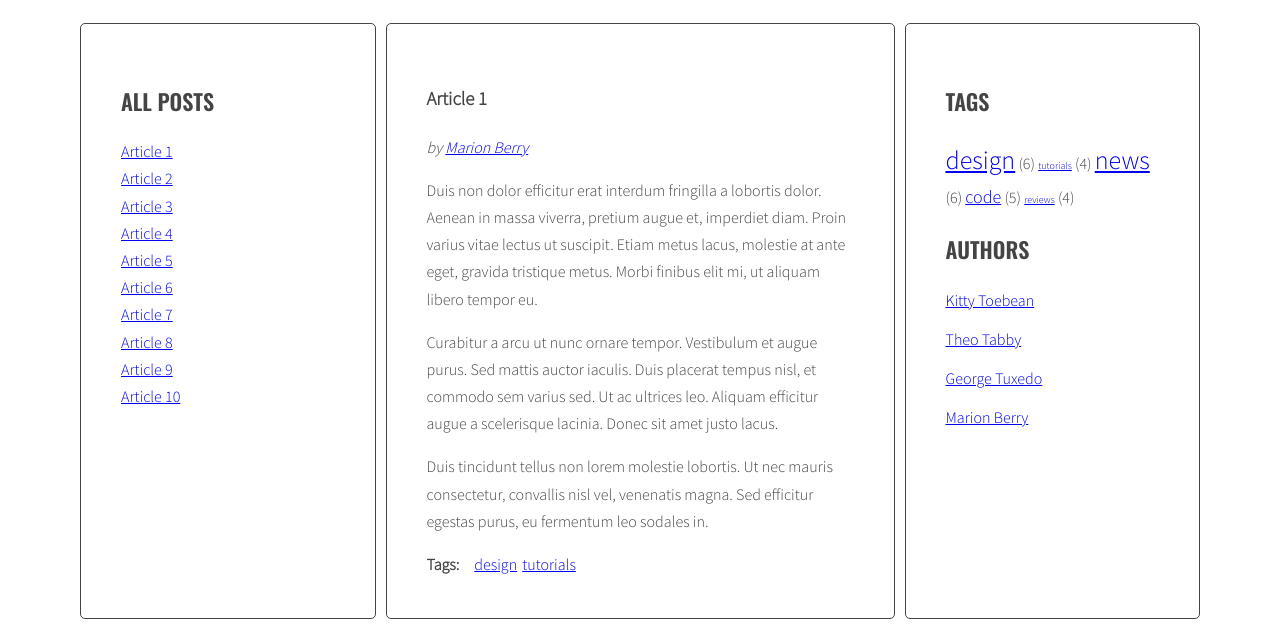
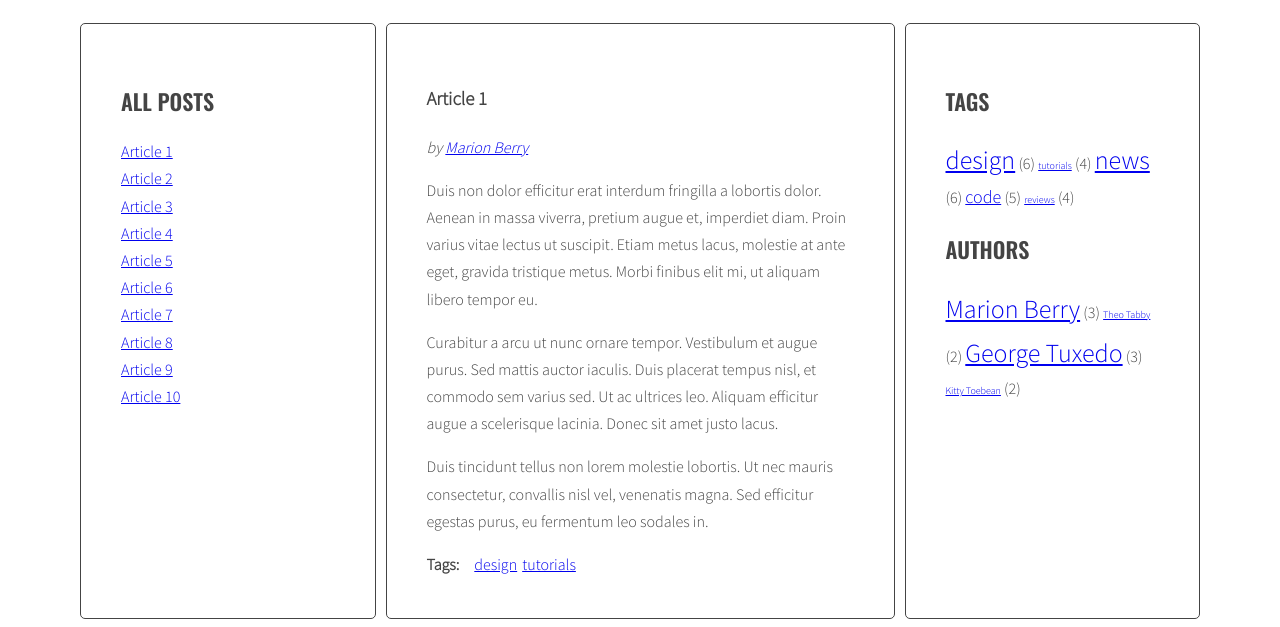
Before and after one commit to wskrisso/javascript-blog, a website: page index.html in a window 1280 px wide. Shown: the part 220-847 px from the top of the page. Drawn offline with nearby package versions, Linux system fonts and the light colour scheme.

Commit message:
Add authors cloud

```diff
--- a/index.html
+++ b/index.html
@@ -184,27 +184,8 @@
 
               </ul>
               <h2 class="section-title">Authors</h2>
-              <ul class="list authors">
-                <li>
-                  <a href="#">
-                    <span class="author-name">Kitty Toebean</span>
-                  </a>
-                </li>
-                <li>
-                  <a href="#">
-                    <span class="author-name">Theo Tabby</span>
-                  </a>
-                </li>
-                <li>
-                  <a href="#">
-                    <span class="author-name">George Tuxedo</span>
-                  </a>
-                </li>
-                <li>
-                  <a href="#">
-                    <span class="author-name">Marion Berry</span>
-                  </a>
-                </li>
+              <ul class="authors list">
+
               </ul>
             </aside>
           </main>
--- a/js/script.js
+++ b/js/script.js
@@ -42,7 +42,10 @@ const optArticleSelector = '.post',
   optArticleTagsSelector = '.post-tags .list',
   optTagsListSelector = '.tags.list',
   optCloudClassCount = 5,
-  optCloudClassPrefix = 'tag-size-';
+  optCloudClassPrefix = 'tag-size-',
+  optAuthorsListSelector = '.authors.list',
+  optAuthorClassCount = 5,
+  optAuthorClassPrefix = 'author-size-';
 
 function generateTitleLinks(customSelector = ''){
 
@@ -136,11 +139,9 @@ function generateTags(){
   const tagList = document.querySelector(optTagsListSelector);
 
   const tagsParams = calculateTagsParams(allTags);
-  console.log('tagsParams:', tagsParams);
   /* [NEW] add html from allTags to tagList */
   let allTagsHTML = '';
 
-  /////// TU ZMIENIC
   for(let tag in allTags){
     allTagsHTML += '<a href="#tag-' + tag + '" class="' + calculateTagClass(allTags[tag], tagsParams) + '">' + tag + '</a> (' + allTags[tag] + ') ';
   }
@@ -165,7 +166,7 @@ function tagClickHandler(event){
   const tag = href.replace('#tag-', '');
 
   /* find all tag links with class active */
-  const activeTagLinks = document.querySelectorAll('.post-tags a.active');
+  const activeTagLinks = document.querySelectorAll('a[href^="#tag-"].active');
 
   /* START LOOP: for each active tag link */
   for(let activeTagLink of activeTagLinks){
@@ -183,7 +184,7 @@ function tagClickHandler(event){
 
 function addClickListenersToTags(){
   /* find all links to tags */
-  const links = document.querySelectorAll('.post-tags a');
+  const links = document.querySelectorAll('a[href^="#tag-"]');
 
   /* START LOOP: for each link */
   for(let link of links){
@@ -197,14 +198,40 @@ addClickListenersToTags();
 
 ///////////////////////// AUTORZY
 
+function calculateAuthorsParams(authors) {
+  const params = {
+    min: 999999,
+    max: 0
+  };
+
+  for (let author in authors) {
+    params.max = Math.max(authors[author], params.max);
+    params.min = Math.min(authors[author], params.min);
+  }
+  return params;
+}
+
+function calculateAuthorClass(count, params){
+  const normalizedCount = count - params.min;
+  const normalizedMax = params.max - params.min;
+  const percentage = normalizedCount / normalizedMax;
+  const classNumber = Math.floor(percentage * (optCloudClassCount - 1) + 1);
+  return optAuthorClassPrefix + classNumber;
+}
+
+
+
+
+
 function generateAuthors(){
+  let allAuthors = {};
   /* find all articles */
   const articles = document.querySelectorAll(optArticleSelector);
 
   /* START LOOP: for every article: */
   for(let article of articles){
 
-    /* find tags wrapper */
+    /* find author wrapper */
     const authorTitle = article.querySelector(optArticleAuthorSelector);
     /* make html variable with empty string */
     let html = '';
@@ -213,12 +240,29 @@ function generateAuthors(){
     const linkHTML = 'by <a href="#author-' + authorName + '">' + authorName + '</a>';
       /* add generated code to html variable */
       html = html + linkHTML;
-
+      if(!allAuthors.hasOwnProperty(authorName)){
+        allAuthors[authorName] = 1;
+      } else {
+        allAuthors[authorName]++;
+      }
     /* insert HTML of all the links into the tags wrapper */
     authorTitle.innerHTML = html;
 
   /* END LOOP: for every article: */
   }
+
+  const authorList = document.querySelector(optAuthorsListSelector);
+
+  const authorsParams = calculateAuthorsParams(allAuthors);
+
+  let allAuthorsHTML = '';
+
+  for(let author in allAuthors){
+    allAuthorsHTML += '<a href="#author-' + author + '" class="' + calculateAuthorClass(allAuthors[author], authorsParams) + '">' + author + '</a> (' + allAuthors[author] + ') ';
+
+  }
+  authorList.innerHTML = allAuthorsHTML;
+
 }
 
 generateAuthors();
@@ -238,7 +282,7 @@ function authorClickHandler(event){
   const author = href.replace('#author-', '');
 
   /* find all tag links with class active */
-  const activeAuthorLinks = document.querySelectorAll('.post-author a.active');
+  const activeAuthorLinks = document.querySelectorAll('a[href^="#author-"].active');
 
   /* START LOOP: for each active tag link */
   for(let activeAuthorLink of activeAuthorLinks){
@@ -256,7 +300,7 @@ function authorClickHandler(event){
 
 function addClickListenersToAuthor(){
   /* find all links to tags */
-  const links = document.querySelectorAll('.post-author a');
+  const links = document.querySelectorAll('a[href^="#author-"]');
   /* START LOOP: for each link */
   for(let link of links){
     /* add tagClickHandler as event listener for that link */
--- a/sass/style.scss
+++ b/sass/style.scss
@@ -140,3 +140,24 @@ body {
 .tag-size-5 {
   font-size: 26px;
 }
+
+
+.author-size-1 {
+  font-size: 10px;
+}
+
+.author-size-2 {
+  font-size: 14px;
+}
+
+.author-size-3 {
+  font-size: 18px;
+}
+
+.author-size-4 {
+  font-size: 22px;
+}
+
+.author-size-5 {
+  font-size: 26px;
+}
```
Also changed, not shown: css/style.css, 1 other file.
